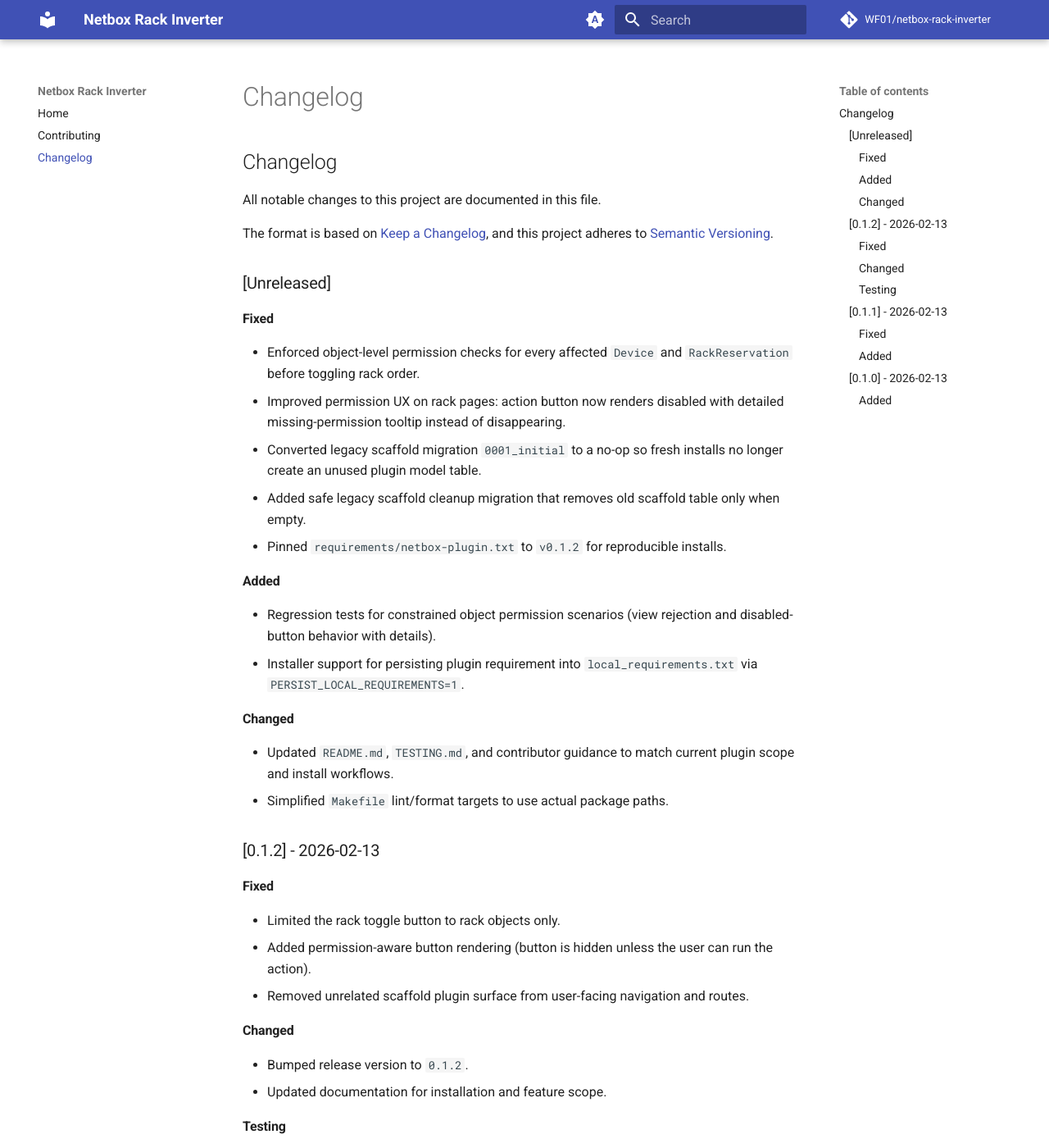
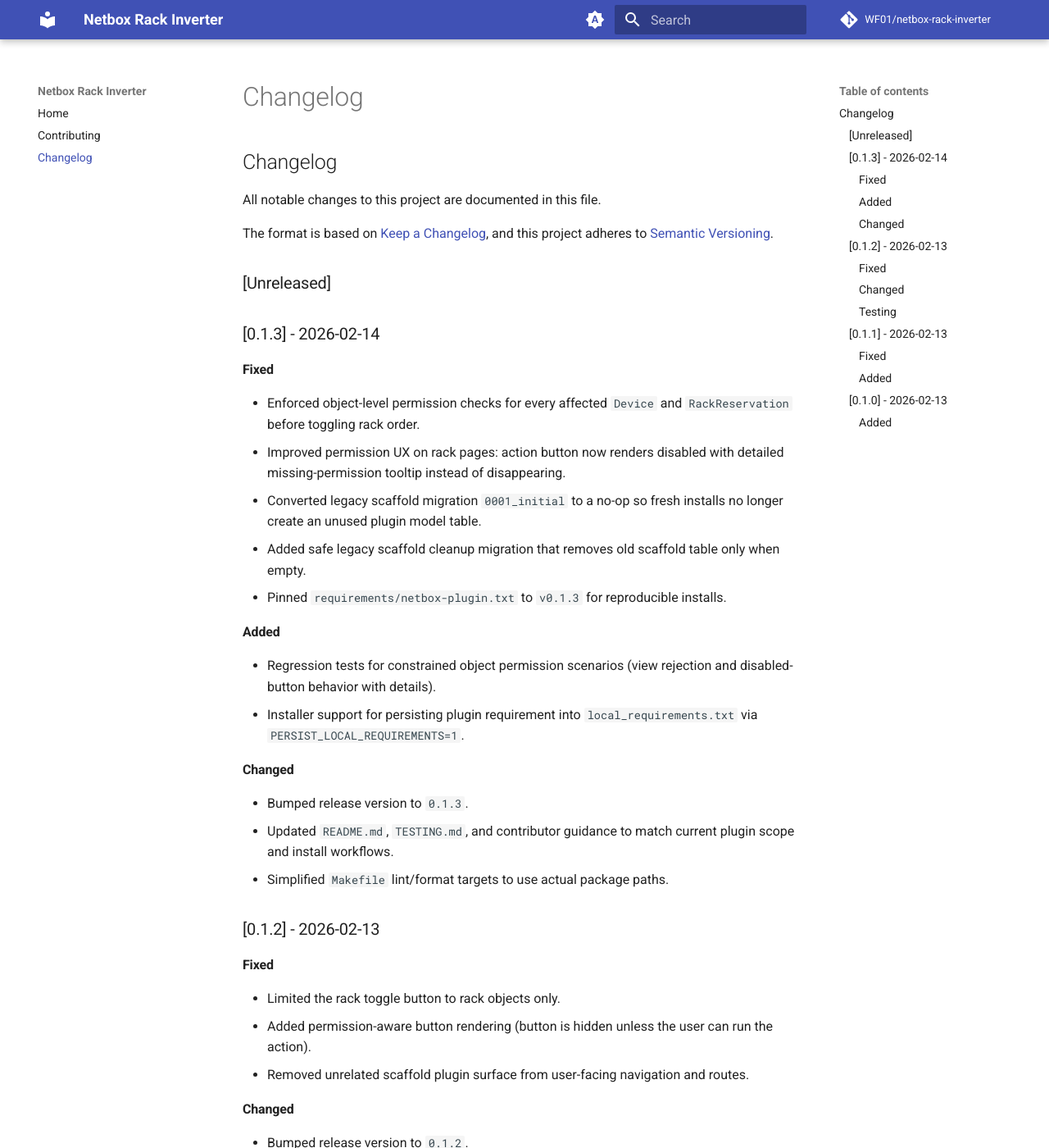
Before and after one commit to WF01/netbox-rack-invert, an MkDocs documentation site: the page built from docs/changelog.md, in a window 1280 px wide and 1400 px high. Shown: the whole window at 82% size. Built offline with MkDocs 1.6.1 and Material for MkDocs 9.7.7, drawn with Linux system fonts in a browser that asks for light colours; comment, search, counter and statistics services are not loaded.

Commit message:
chore(release): bump version to 0.1.3

```diff
--- a/CHANGELOG.md
+++ b/CHANGELOG.md
@@ -7,18 +7,21 @@
 
 ## [Unreleased]
 
+## [0.1.3] - 2026-02-14
+
 ### Fixed
 - Enforced object-level permission checks for every affected `Device` and `RackReservation` before toggling rack order.
 - Improved permission UX on rack pages: action button now renders disabled with detailed missing-permission tooltip instead of disappearing.
 - Converted legacy scaffold migration `0001_initial` to a no-op so fresh installs no longer create an unused plugin model table.
 - Added safe legacy scaffold cleanup migration that removes old scaffold table only when empty.
-- Pinned `requirements/netbox-plugin.txt` to `v0.1.2` for reproducible installs.
+- Pinned `requirements/netbox-plugin.txt` to `v0.1.3` for reproducible installs.
 
 ### Added
 - Regression tests for constrained object permission scenarios (view rejection and disabled-button behavior with details).
 - Installer support for persisting plugin requirement into `local_requirements.txt` via `PERSIST_LOCAL_REQUIREMENTS=1`.
 
 ### Changed
+- Bumped release version to `0.1.3`.
 - Updated `README.md`, `TESTING.md`, and contributor guidance to match current plugin scope and install workflows.
 - Simplified `Makefile` lint/format targets to use actual package paths.
 
--- a/netbox_rack_inverter/__init__.py
+++ b/netbox_rack_inverter/__init__.py
@@ -9,7 +9,7 @@
 
 __author__ = """Sam Richardson"""
 __email__ = "srwfsec@proton.me"
-__version__ = "0.1.2"
+__version__ = "0.1.3"
 
 
 from netbox.plugins import PluginConfig
--- a/pyproject.toml
+++ b/pyproject.toml
@@ -7,7 +7,7 @@
 
 [project]
 name =  "netbox-rack-inverter"
-version = "0.1.2"
+version = "0.1.3"
 authors = [
     {name = "Sam Richardson", email = "srwfsec@proton.me"},
 ]
```
Also changed, not shown: COMPATIBILITY.md (+1 -0 lines), README.md (+4 -4 lines), 1 other file.
